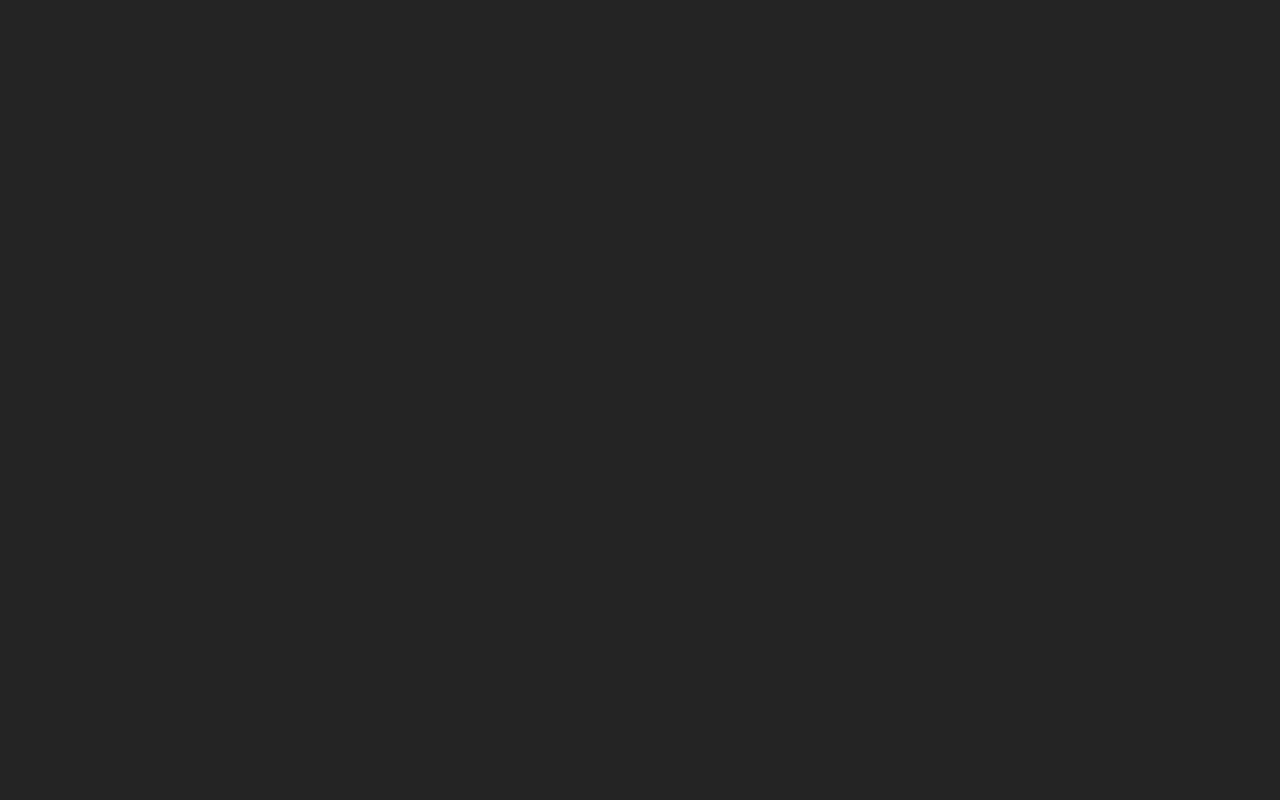
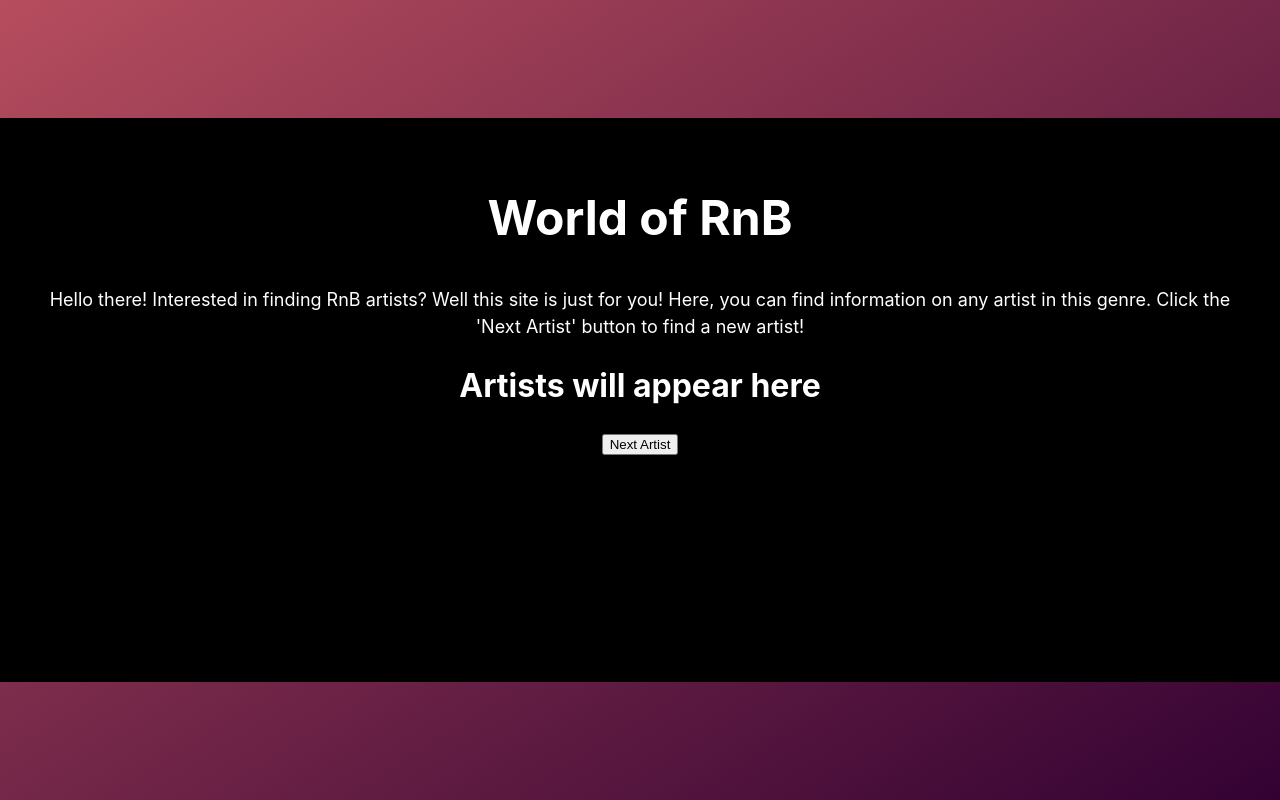
Before and after one commit to Akalexsis/Discovery_API, a React (Vite) app: page / in a window 1280 px wide. Built offline with nearby package versions, Linux system fonts and the light colour scheme.

Commit message:
Implemented artist component to display info on each artist

```diff
--- a/src/App.css
+++ b/src/App.css
@@ -1,6 +1,23 @@
+/* holds the App component in main.jsx */
 #root {
   max-width: 1280px;
-  margin: 0 auto;
+  margin: auto auto;
   padding: 2rem;
+  height: 500px;
   text-align: center;
+  /* want background color to utilize linear-gradient for background */
+  background-color: rgb(0,0,0);
+  font-size: 16px;
 }
+
+.App {
+  color: white;
+}
+
+header h1 {
+  font-size: 3rem;
+}
+
+header p {
+  font-size: 1.125rem;
+}
--- a/src/App.jsx
+++ b/src/App.jsx
@@ -1,10 +1,71 @@
 import { useState } from 'react'
 import './App.css'
+import artistInfo from './components/practice';
+import Artist from './components/Artist';
 
+// access token needed to access Spotify API
+// const accessToken = ''
+// // Spotify API endpoint
+// const apiURL = ''
+
+// const getArtist = async () => {
+//   const response = await fetch(apiURL);
+//   const data = await response.json;
+//   console.log(data);
+// }
+
+console.log(artistInfo)
 function App() {
+  // // access token needed to access Spotify API
+  // const apiKEY = ''
+  // // Spotify API endpoint
+  // const apiURL = ''
+
+  // const getArtist = async () => {
+  //   const response = await fetch(apiURL);
+  //   const data = await response.json;
+  //   console.log(data);
+  // }
+
+  // holds value of current artist displayed on screen
+  const [currentArtist, setCurrentArtist] = useState(null);
+  // indexes JSON doc to get the next artist
+  const [index, setIndex] = useState(0);
+
+  // funciton displays next artist in API doc
+  const onNextArtist = () => {
+    try {
+      // if (index <= artistInfo.length) {
+        // holds value of index when bttn clicked
+        let currentIndex = index;
+        // artist at currentIndex
+        setCurrentArtist(artistInfo[currentIndex]);
+        setIndex(index+1);
+      // }
+      // // atp can only reset once users looked at them all
+      // else {
+      //   // resets index and shows artist at index
+      //   setIndex(0)
+      // }
+    } catch (error) {
+      console.log(error)
+    }
+  }
+
+  console.log(`Artist at index ${index} is ${artistInfo[index].name}`);
+  console.log(`Current artist ${currentArtist}`)
 
   return (
-    <div></div>
+    <div className='App'>
+      <header>
+        <h1>World of RnB</h1>
+        <p>Hello there! Interested in finding RnB artists? Well this site is just for you! Here, you can find information
+          on any artist in this genre. Click the 'Next Artist' button to find a new artist!
+        </p>
+      </header>
+      { currentArtist === null ? (<h1>Artists will appear here</h1>) : ( <Artist artistShown={currentArtist}/> ) }
+      <button onClick={onNextArtist}>Next Artist</button>
+    </div>
   )
 }
 
--- /dev/null
+++ b/src/components/Artist.jsx
@@ -0,0 +1,17 @@
+import React from "react";
+
+const Artist = ({artistShown}) => {
+    console.log(`Component: ${artistShown}`)
+    // ternary operator for conditional rendering
+
+    return (
+        <div className="artist-info">
+            <h1>{artistShown.name}</h1>
+            <h3>Albums: {artistShown.albums}</h3>
+            <h6>**{artistShown.img} will appear here**</h6>
+            {/* <img src="" alt="" /> */}
+        </div>
+    )
+}
+
+export default Artist;
--- /dev/null
+++ b/src/components/practice.json
@@ -0,0 +1,22 @@
+[
+    {
+      "name": "Giveon",
+      "albums": 3,
+      "img": "image of Giveon"
+    },
+    {
+      "name": "Sza",
+      "albums": 5,
+      "img": "image of Sza"
+    },
+    {
+      "name": "Ella Mai",
+      "albums": 2,
+      "img": "image of Ella Mai"
+    },
+    {
+      "name": "Daniel Ceaser",
+      "albums": 1,
+      "img": "image of Daniel Ceaser"
+    }
+  ]
--- a/src/index.css
+++ b/src/index.css
@@ -5,7 +5,7 @@
 
   color-scheme: light dark;
   color: rgba(255, 255, 255, 0.87);
-  background-color: #242424;
+  background: linear-gradient(to left top, rgb(51, 2, 51), rgb(182, 77, 94));
 
   font-synthesis: none;
   text-rendering: optimizeLegibility;
@@ -20,3 +20,7 @@ body {
   min-width: 320px;
   min-height: 100vh;
 }
+
+.App header {
+  color: white;
+}
```
